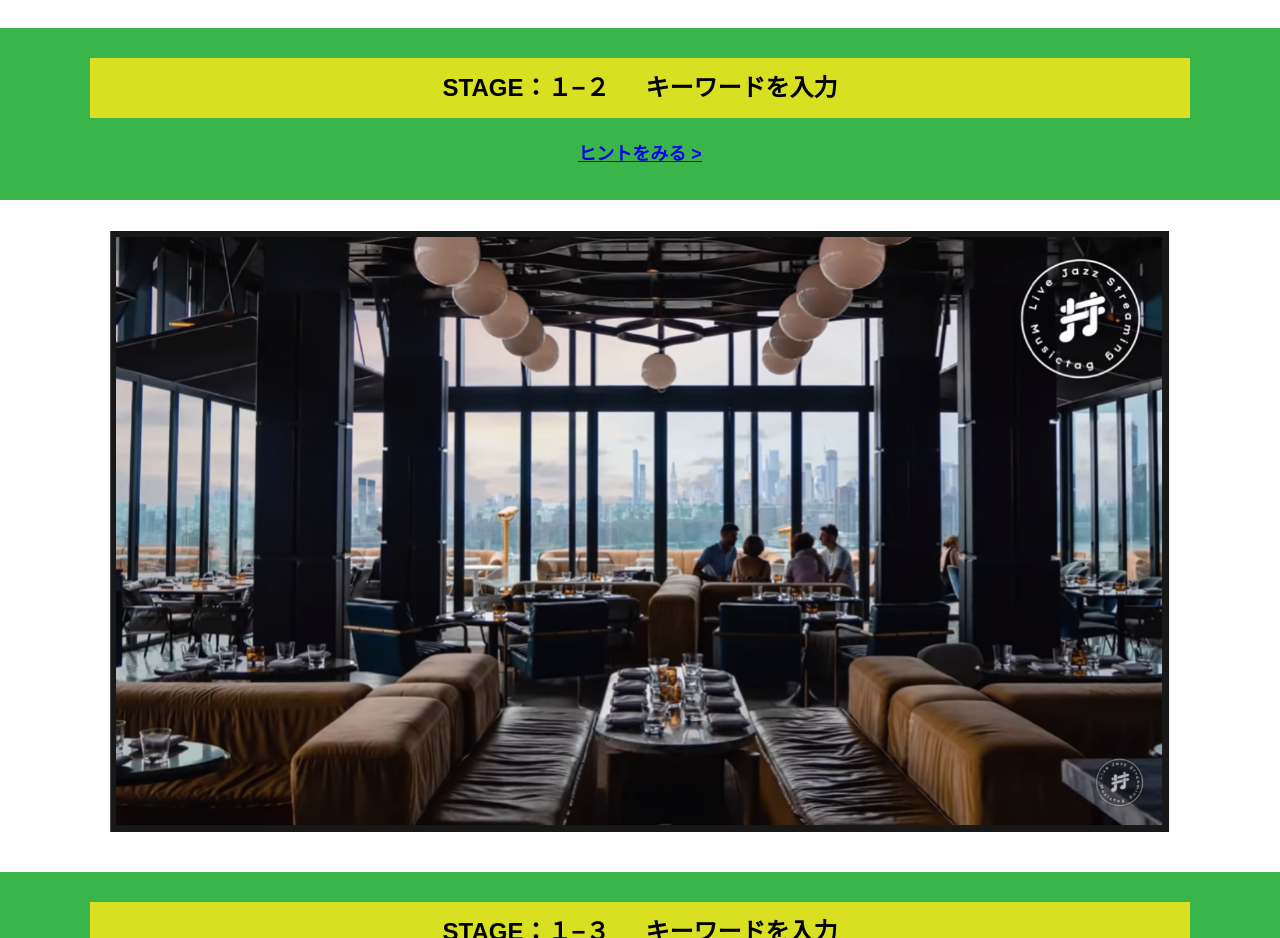
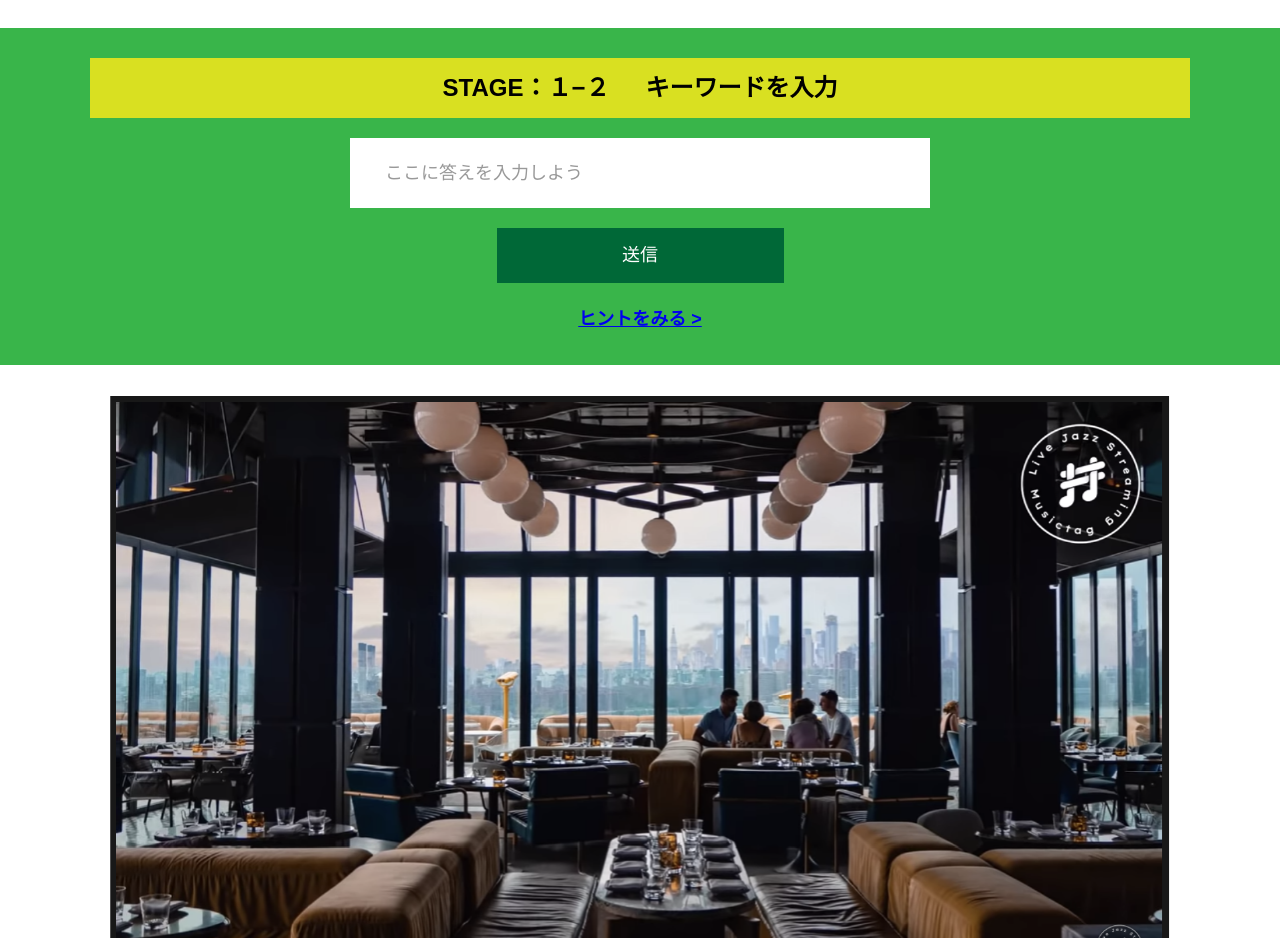
Before and after one commit to sigesige72/jikkennfinal, a plain HTML site: page main.html in a window 1280 px wide. Shown: the part 2140-3078 px from the top of the page. Drawn offline with nearby package versions, Linux system fonts and the light colour scheme.

Commit message:
Update main.html

```diff
--- a/main.html
+++ b/main.html
@@ -88,7 +88,7 @@ Youtube貼り付けここまで -->
         <section class="section bg-color--keycolor">
           <div class="container">
             <h2 class="section-title"><span class="section-title__stage">STAGE：１−２</span>キーワードを入力</h2>
-            <answer-input2 v-bind:correct="correctAnswer['stage1']['q2']" v-on:answer-input2="answerInput2($event, 'stage1', 2)"></answer-input2>
+            <answer-input v-bind:correct="correctAnswer['stage1']['q2']" v-on:answer-input="answerInput($event, 'stage1', 2)"></answer-input>
             <a class="link-hint" href="hint1.html" target="hint1">ヒントをみる ></a>
           </div>
         </section>
```
